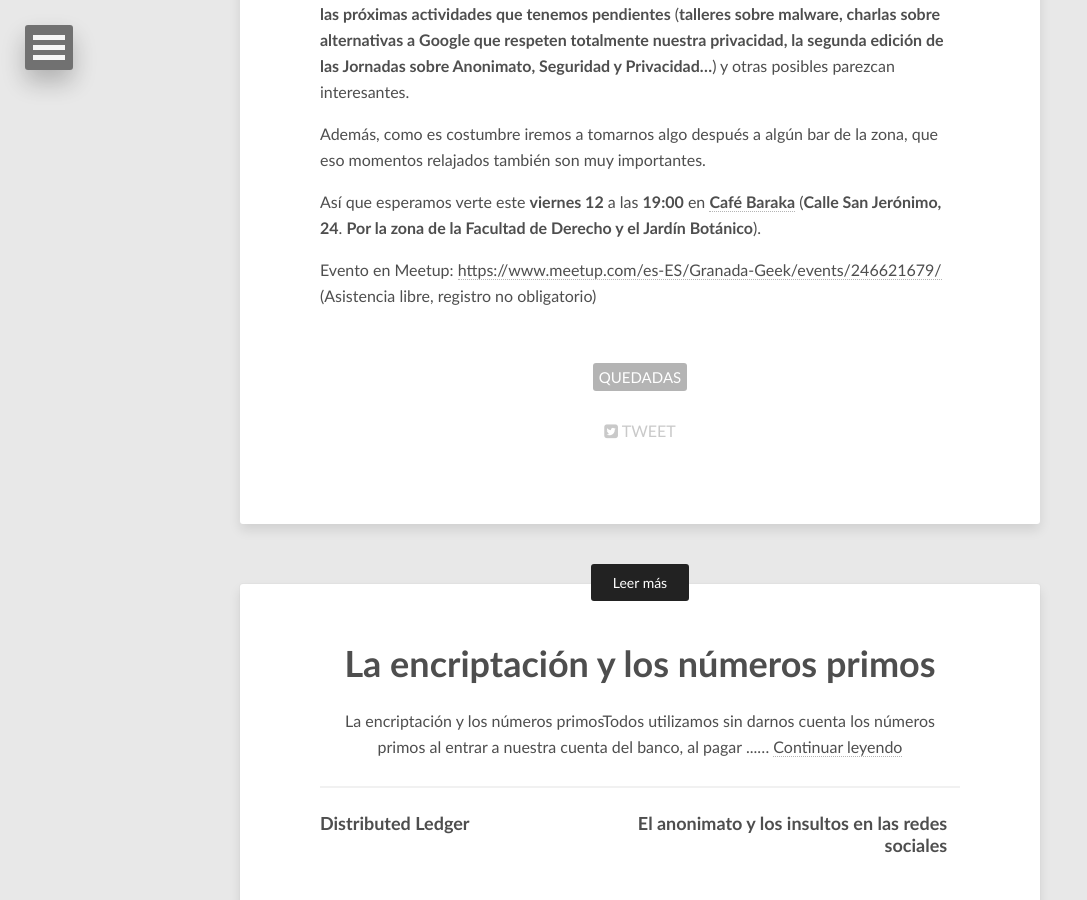
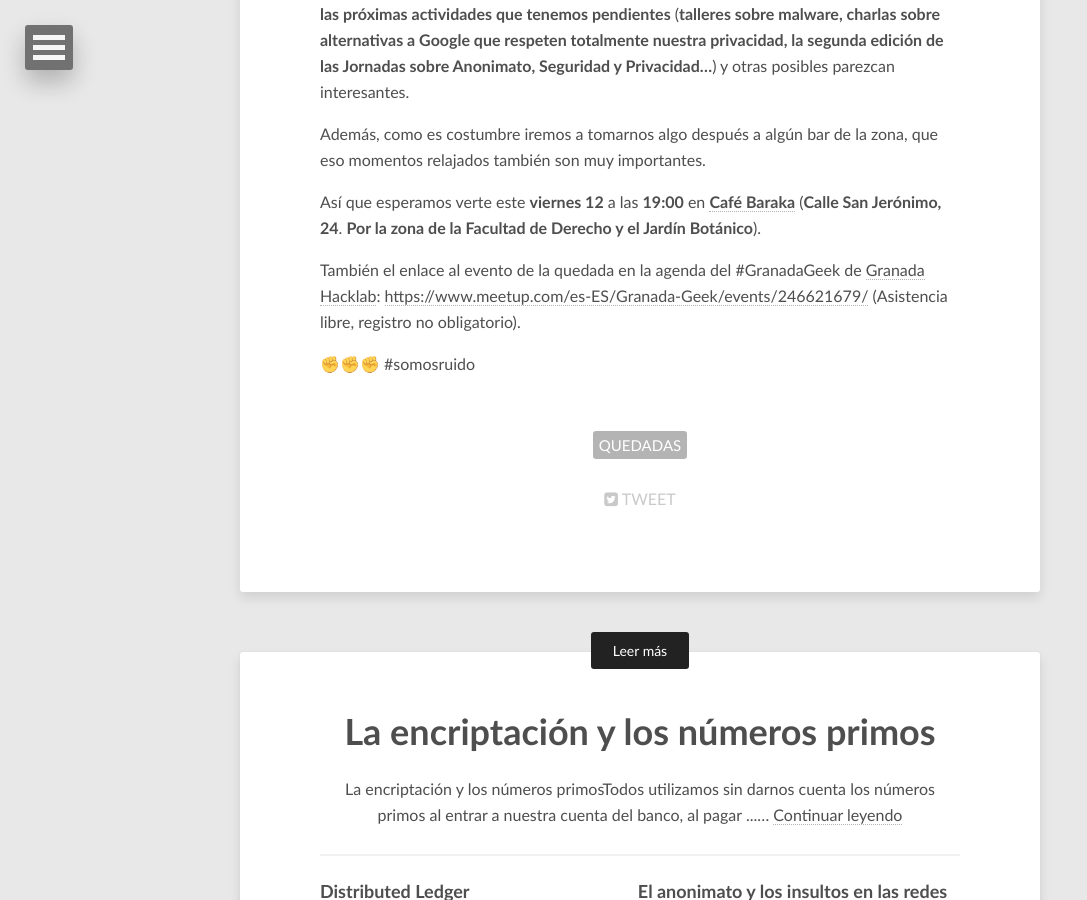
Before and after one commit to Interferencias/interferencias.github.io, a Jekyll site: the page built from _posts/2018-01-08-quedada-enero-2018.md, in a window 1280 px wide and 900 px high, scrolled down 811 px. Shown: the whole window, without its empty margins (0-1087 px from the left). Built offline with Jekyll 4.4.1, drawn with Linux system fonts in a browser that asks for light colours; nearby versions of some CDN libraries; comment, search, counter and statistics services are not loaded.

Commit message:
Añade referencias a Granada Hacklab

```diff
--- a/_posts/2018-01-08-quedada-enero-2018.md
+++ b/_posts/2018-01-08-quedada-enero-2018.md
@@ -20,4 +20,6 @@ Además, como es costumbre iremos a tomarnos algo después a algún bar de la zo
 Así que esperamos verte este **viernes 12** a las **19:00** en [**Café Baraka**](https://www.openstreetmap.org/node/5156567121) (**Calle San Jerónimo, 24**. __Por la zona de la Facultad de Derecho y el Jardín Botánico__).
 
 
-Evento en Meetup: [https://www.meetup.com/es-ES/Granada-Geek/events/246621679/](https://www.meetup.com/es-ES/Granada-Geek/events/246621679/) (Asistencia libre, registro no obligatorio)
+También el enlace al evento de la quedada en la agenda del #GranadaGeek de [Granada Hacklab](https://twitter.com/grhacklab): [https://www.meetup.com/es-ES/Granada-Geek/events/246621679/](https://www.meetup.com/es-ES/Granada-Geek/events/246621679/) (Asistencia libre, registro no obligatorio).
+
+✊✊✊ #somosruido
```
